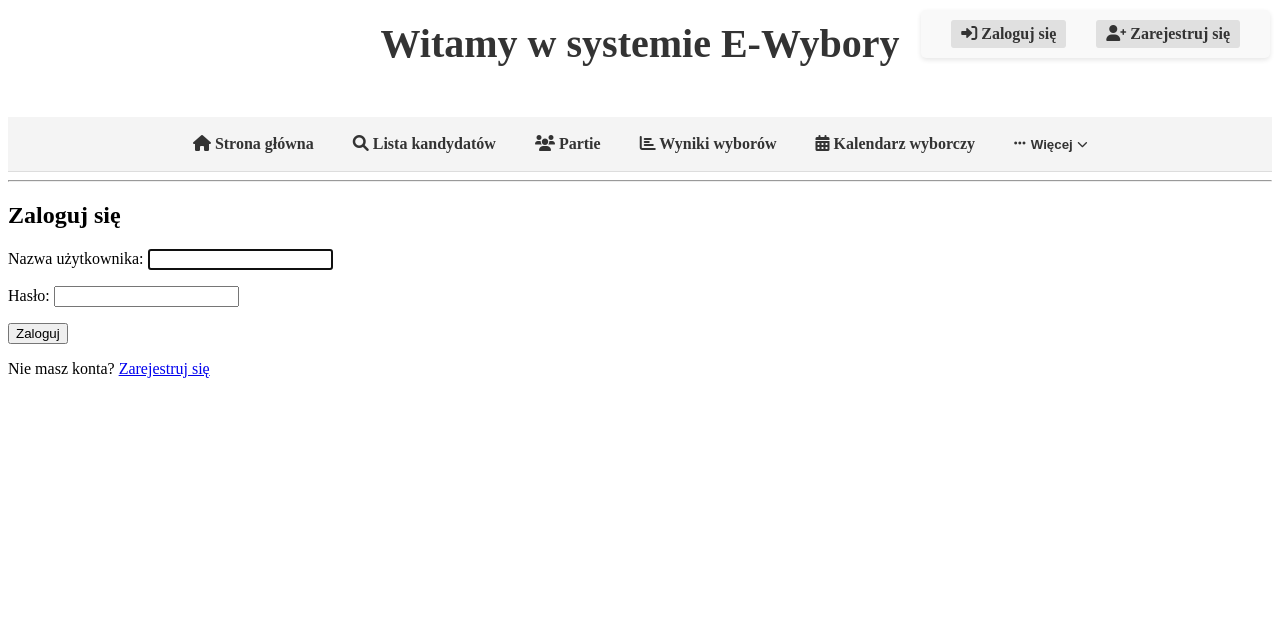
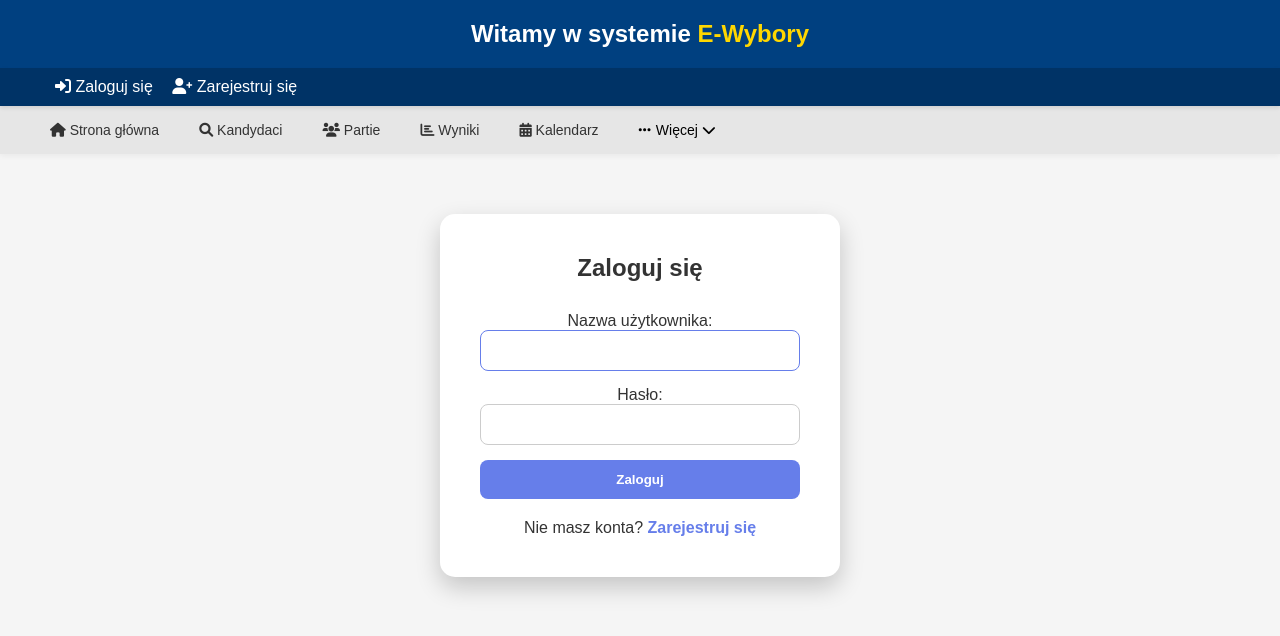
Before and after one commit to Nevvu/Skibidi-sigma, a Django app: page /login/ in a window 1280 px wide. Shown: the top 636 px of the page. Run offline with Django 5.2, Linux system fonts and the light colour scheme.

Commit message:
Stylowanie

```diff
--- a/myapp/myapp/settings.py
+++ b/myapp/myapp/settings.py
@@ -72,6 +72,11 @@ ROOT_URLCONF = "myapp.urls"
 
 
 import os
+
+STATIC_URL = '/static/'
+STATICFILES_DIRS = [
+    os.path.join(BASE_DIR, 'static'),
+]
 
 TEMPLATES = [
     {
--- a/myapp/wybory/forms.py
+++ b/myapp/wybory/forms.py
@@ -25,10 +25,11 @@ class CustomUserCreationForm(UserCreationForm):
 class VerificationForm(forms.ModelForm):
     class Meta:
         model = Voter
-        fields = ['name', 'last_name', 'pesel_num', 'address', 'phone_number']
+        fields = ['name', 'last_name', 'birth_date','pesel_num', 'address', 'phone_number']
         widgets = {
             'name': forms.TextInput(attrs={'placeholder': 'Imię i nazwisko'}),
             'last_name': forms.TextInput(attrs={'placeholder': 'Nazwisko'}),
+            'birth_date': forms.DateInput(attrs={'type': 'date'}),
             'pesel_num': forms.TextInput(attrs={'maxlength': 11, 'placeholder': 'PESEL'}),
             'address': forms.TextInput(attrs={'placeholder': 'Adres'}),
             'phone_number': forms.TextInput(attrs={'placeholder': 'Numer telefonu'}),
--- a/myapp/wybory/models.py
+++ b/myapp/wybory/models.py
@@ -61,6 +61,7 @@ class Voter(models.Model):
     eligible = models.BooleanField(default=False)
     address = models.CharField(max_length=255, blank=True, null=True)
     phone_number = models.CharField(max_length=15, blank=True, null=True)
+    birth_date = models.DateField(null=True, blank=True)
     verification_status = models.CharField(
         max_length=20,
         choices=[('pending', 'Oczekujące'), ('approved', 'Zatwierdzone'), ('rejected', 'Odrzucone')],
--- /dev/null
+++ b/myapp/wybory/static/css/login.css
@@ -0,0 +1,70 @@
+.login-page {
+    height: 100%;
+    display: flex;
+    justify-content: center;
+    align-items: center;
+    padding: 40px;
+}
+
+.login-wrapper {
+    background-color: white;
+    border-radius: 15px;
+    box-shadow: 0 10px 25px rgba(0, 0, 0, 0.2);
+    padding: 40px;
+    width: 100%;
+    max-width: 400px;
+    text-align: center;
+}
+
+.login-title {
+    margin-bottom: 30px;
+    color: #333;
+}
+
+.login-form {
+    display: flex;
+    flex-direction: column;
+    gap: 15px;
+}
+
+.login-form input[type="text"],
+.login-form input[type="password"] {
+    width: 100%;
+    padding: 12px;
+    border: 1px solid #ccc;
+    border-radius: 8px;
+}
+
+.login-form input:focus {
+    border-color: #667eea;
+    outline: none;
+}
+
+.login-button {
+    background-color: #667eea;
+    color: white;
+    padding: 12px;
+    border: none;
+    border-radius: 8px;
+    font-weight: bold;
+    cursor: pointer;
+    transition: background-color 0.3s ease;
+}
+
+.login-button:hover {
+    background-color: #5a67d8;
+}
+
+.login-register-text {
+    margin-top: 20px;
+}
+
+.login-link {
+    color: #667eea;
+    font-weight: bold;
+    text-decoration: none;
+}
+
+.login-link:hover {
+    text-decoration: underline;
+}
--- a/myapp/wybory/static/css/styles.css
+++ b/myapp/wybory/static/css/styles.css
@@ -1,210 +1,202 @@
 
-h1 {
-    text-align: center;
-    margin-top: 20px;
-    font-size: 2.5em;
+* {
+    box-sizing: border-box;
+    margin: 0;
+    padding: 0;
+}
+
+body.base-page {
+    font-family: sans-serif;
+    background-color: #f5f5f5;
     color: #333;
 }
 
-
-nav a {
-    margin-right: 10px;
+/* === Header === */
+.site-header {
+    background-color: #004080;
+    color: white;
+    padding: 20px;
+    text-align: center;
 }
 
+.site-title {
+    font-size: 24px;
+}
+
+.site-title .highlight {
+    color: #ffd700;
+}
+
+/* === Sticky Auth Nav === */
 .auth-nav {
-    position: fixed;
-    top: 10px;
-    right: 10px;
+    position: sticky;
+    top: 0;
+    z-index: 1000;
+    background-color: #003366;
     padding: 10px 20px;
-    background-color: #f9f9f9;
-    border-radius: 5px;
-    box-shadow: 0 2px 5px rgba(0, 0, 0, 0.1);
-    z-index: 1000;
+    color: white;
+    box-shadow: 0 2px 4px rgba(0,0,0,0.1);
 }
 
 .auth-container {
     display: flex;
+    justify-content: space-between;
     align-items: center;
-    gap: 10px;
+    max-width: 1200px;
+    margin: auto;
 }
 
-.auth-nav a, .auth-nav button:not(.dropbtn) {
+.welcome-text {
+    font-weight: bold;
+}
+
+/* === User Dropdown === */
+
+.user-dropdown {
+    position: relative;
+}
+
+.user-dropdown .dropbtn {
+    background: transparent;
+    color: white;
+    border: 1px solid rgba(255,255,255,0.3);
+    padding: 8px 12px;
+    border-radius: 6px;
+    cursor: pointer;
+    font-size: 14px;
+    display: flex;
+    align-items: center;
+    gap: 8px;
+}
+
+.user-dropdown .dropdown-content {
+    display: none;
+    position: absolute;
+    top: 120%;
+    right: 0;
+    background: white;
+    color: #333;
+    min-width: 220px;
+    border-radius: 6px;
+    box-shadow: 0 6px 16px rgba(0,0,0,0.15);
+    z-index: 1001;
+    padding: 10px 0;
+}
+
+.user-dropdown .dropdown-content a,
+.user-dropdown .dropdown-content button {
+    display: block;
+    padding: 10px 16px;
     text-decoration: none;
     color: #333;
-    font-weight: bold;
-    margin-left: 10px;
-    background-color: #e0e0e0;
-    border: none;
-    padding: 5px 10px;
-    border-radius: 3px;
-    cursor: pointer;
-    transition: background-color 0.2s ease;
-}
-
-.auth-nav button:hover, .auth-nav a:hover {
-    background-color: #d6d6d6;
-}
-
-
-.main-nav {
-    margin-top: 50px;
-    background-color: #f4f4f4;
-    padding: 10px;
-    border-bottom: 1px solid #ddd;
-    display: flex;
-    justify-content: center;
-}
-
-.nav-container {
-    display: flex;
-    align-items: center;
-    flex-wrap: wrap;
-    justify-content: center;
-    max-width: 1200px;
-    margin: 0 auto;
-}
-
-.main-nav .nav-container a {
-    margin-right: 15px;
-    text-decoration: none;
-    color: #333;
-    font-weight: bold;
-    padding: 8px 12px;
-    border-radius: 3px;
-    transition: color 0.2s ease, background-color 0.2s ease;
-}
-
-.main-nav .nav-container a:hover {
-    color: #007bff;
-    background-color: #e9e9e9;
-}
-
-
-.dropdown {
-    position: relative;
-    display: inline-block;
-}
-
-.dropbtn {
-    background-color: #f4f4f4;
-    color: #333;
-    font-weight: bold;
-    border: none;
-    cursor: pointer;
-    padding: 8px 12px;
-    border-radius: 3px;
-    display: flex;
-    align-items: center;
-    gap: 5px;
-    transition: color 0.2s ease, background-color 0.2s ease;
-}
-
-
-.auth-nav .dropbtn {
-    background-color: #4CAF50;
-    color: white;
-    padding: 6px 12px;
-    border-radius: 3px;
-}
-
-.auth-nav .dropbtn:hover {
-    background-color: #3e8e41;
-}
-
-.dropdown-content {
-    display: none;
-    position: absolute;
-    background-color: #ffffff;
-    min-width: 180px;
-    box-shadow: 0px 8px 16px rgba(0, 0, 0, 0.2);
-    z-index: 1;
-    border-radius: 4px;
-    overflow: hidden;
-}
-
-.auth-nav .dropdown-content {
-    right: 0;
-}
-
-.dropdown-content a {
-    color: #333;
-    padding: 10px 15px;
-    text-decoration: none;
-    display: block;
-    border-bottom: 1px solid #f1f1f1;
-    transition: background-color 0.2s ease;
-}
-
-.dropdown-content a:last-child {
-    border-bottom: none;
-}
-
-.dropdown-content a:hover {
-    background-color: #f1f1f1;
-}
-
-.dropdown:hover .dropdown-content {
-    display: block;
-}
-
-.dropdown:hover .dropbtn {
-    color: #007bff;
-}
-
-.auth-nav .dropdown:hover .dropbtn {
-    background-color: #3e8e41;
-    color: white;
-}
-
-
-.logout-btn {
     background: none;
     border: none;
     width: 100%;
     text-align: left;
-    padding: 10px 15px;
-    font-size: 1em;
-    color: #333;
+    font-size: 14px;
     cursor: pointer;
-    transition: background-color 0.2s ease;
 }
 
-.logout-btn:hover {
-    background-color: #f1f1f1;
+.user-dropdown .dropdown-content a:hover,
+.user-dropdown .dropdown-content button:hover {
+    background-color: #f0f0f0;
 }
 
-
-@media (max-width: 768px) {
-    .auth-nav {
-        top: 5px;
-        right: 5px;
-        padding: 5px 10px;
+.user-dropdown:hover .dropdown-content {
+    display: block;
 }
 
-    .auth-nav a, .auth-nav button:not(.dropbtn) {
-        font-size: 14px;
-        padding: 3px 8px;
+/* === Auth Links for guests === */
+.auth-links a {
+    margin-left: 15px;
+    color: white;
+    text-decoration: none;
+    font-weight: 500;
+}
+
+/* .auth-links a:hover {
+    text-decoration: underline;
+} */
+
+/* === Main Nav === */
+.main-nav {
+    position: sticky;
+    top: 55px;
+    z-index: 999;
+    background-color: #e6e6e6;
+    padding: 10px 20px;
+    box-shadow: 0 2px 6px rgba(0,0,0,0.05);
 }
 
 .nav-container {
-        flex-direction: column;
-        align-items: stretch;
+    max-width: 1200px;
+    margin: auto;
+    display: flex;
+    align-items: center;
+    gap: 20px;
+    flex-wrap: wrap;
 }
 
-    .main-nav .nav-container a,
-    .main-nav .dropdown {
-        margin: 5px 0;
-        text-align: center;
+.main-nav a {
+    text-decoration: none;
+    color: #333;
+    font-weight: 500;
+    font-size: 14px;
+    padding: 6px 10px;
+    border-radius: 4px;
 }
 
-    .dropdown-content {
-        width: 100%;
-        position: static;
-        box-shadow: none;
-        border: 1px solid #ddd;
+.main-nav a:hover {
+    background-color: #ddd;
 }
 
-    .auth-nav .dropdown-content {
+/* === Nav Dropdown === */
+.nav-dropdown {
+    position: relative;
+}
+
+.nav-dropdown .dropbtn {
+    background: transparent;
+    border: none;
+    font-size: 14px;
+    cursor: pointer;
+    display: flex;
+    align-items: center;
+    gap: 5px;
+    padding: 6px 10px;
+}
+
+.nav-dropdown .dropdown-content {
+    display: none;
     position: absolute;
+    top: 120%;
+    left: 0;
+    background-color: white;
+    min-width: 160px;
+    border-radius: 6px;
+    box-shadow: 0 6px 16px rgba(0,0,0,0.15);
+    z-index: 1001;
 }
+
+.nav-dropdown .dropdown-content a {
+    display: block;
+    padding: 10px 14px;
+    color: #333;
+    text-decoration: none;
+    font-size: 14px;
 }
+
+.nav-dropdown .dropdown-content a:hover {
+    background-color: #f0f0f0;
+}
+
+.nav-dropdown:hover .dropdown-content {
+    display: block;
+}
+
+/* === Main Content === */
+.site-content {
+    max-width: 1200px;
+    margin: auto;
+    padding: 20px;
+}
--- a/myapp/wybory/templates/wybory/base.html
+++ b/myapp/wybory/templates/wybory/base.html
@@ -1,6 +1,6 @@
 {% load static %}
 <!DOCTYPE html>
-<html>
+<html lang="pl">
 <head>
     <meta charset="UTF-8">
     <meta name="viewport" content="width=device-width, initial-scale=1.0">
@@ -8,38 +8,46 @@
     <link rel="stylesheet" href="{% static 'css/styles.css' %}">
     <link rel="stylesheet" href="https://cdnjs.cloudflare.com/ajax/libs/font-awesome/6.0.0/css/all.min.css">
 </head>
-<body>
-    <h1>Witamy w systemie E-Wybory</h1>
+<body class="base-page">
+
+    <header class="site-header">
+        <h1 class="site-title">Witamy w systemie <span class="highlight">E-Wybory</span></h1>
+    </header>
 
     <nav class="auth-nav">
         <div class="auth-container">
             {% if user.is_authenticated %}
-                <p>Witaj, {{ user.username }}!</p>
-                <div class="dropdown">
-                    <button class="dropbtn">
+                <p class="welcome-text">Witaj, {{ user.username }}!</p>
+                <div class="dropdown user-dropdown">
+
+                    <button class="dropbtn user">
                         <i class="fas fa-user-circle"></i> Moje konto
-                        <i class="fas fa-chevron-down" style="font-size: 0.8em;"></i>
+                        <i class="fas fa-chevron-down"></i>
                     </button>
-                    <div class="dropdown-content">
-                        <a href="{% url 'notifications' %}"> Powiadomienia ({{ unread_notifications_count }})</a>
+                    <div class="dropdown-content user">
+                        <a href="{% url 'notifications' %}">Powiadomienia ({{ unread_notifications_count }})</a>
                         <a href="{% url 'voter_panel' %}"><i class="fas fa-home"></i> Panel wyborcy</a>
                         <a href="{% url 'ballot' %}"><i class="fas fa-vote-yea"></i> Karta do głosowania</a>
                         <a href="{% url 'activity_history' %}"><i class="fas fa-history"></i> Historia aktywności</a>
                         <a href="{% url 'profile' %}"><i class="fas fa-user-edit"></i> Profil</a>
                         {% load custom_tags %}
-
                         {% if user|is_in_group:"Moderator" %}
-                            <a href="{% url 'verify_voters' %}"><i class="fas fa-user-edit"></i> Panel moderatora</a>
+                            <a href="{% url 'verify_voters' %}"><i class="fas fa-user-shield"></i> Panel moderatora</a>
                         {% endif %}
-                        <form method="post" action="{% url 'logout' %}" style="margin: 0;">
+                        <form method="post" action="{% url 'logout' %}">
                             {% csrf_token %}
-                            <button type="submit" class="logout-btn"><i class="fas fa-sign-out-alt"></i> Wyloguj się</button>
+                            <button type="submit" class="logout-btn">
+                                <i class="fas fa-sign-out-alt"></i> Wyloguj się
+                            </button>
                         </form>
                     </div>
                 </div>
+            </div>
             {% else %}
-                <a href="{% url 'login' %}"><i class="fas fa-sign-in-alt"></i> Zaloguj się</a>
-                <a href="{% url 'signup' %}"><i class="fas fa-user-plus"></i> Zarejestruj się</a>
+                <div class="auth-links">
+                    <a href="{% url 'login' %}"><i class="fas fa-sign-in-alt"></i> Zaloguj się</a>
+                    <a href="{% url 'signup' %}"><i class="fas fa-user-plus"></i> Zarejestruj się</a>
+                </div>
             {% endif %}
         </div>
     </nav>
@@ -47,26 +55,29 @@
     <nav class="main-nav">
         <div class="nav-container">
             <a href="{% url 'home' %}"><i class="fas fa-home"></i> Strona główna</a>
-            <a href="{% url 'candidate_search' %}"><i class="fas fa-search"></i> Lista kandydatów</a>
+            <a href="{% url 'candidate_search' %}"><i class="fas fa-search"></i> Kandydaci</a>
             <a href="{% url 'parties' %}"><i class="fas fa-users"></i> Partie</a>
-            <a href="{% url 'results' %}"><i class="fas fa-chart-bar"></i> Wyniki wyborów</a>
-            <a href="{% url 'election_calendar' %}"><i class="fas fa-calendar-alt"></i> Kalendarz wyborczy</a>
-            <div class="dropdown">
-                <button class="dropbtn">
+            <a href="{% url 'results' %}"><i class="fas fa-chart-bar"></i> Wyniki</a>
+            <a href="{% url 'election_calendar' %}"><i class="fas fa-calendar-alt"></i> Kalendarz</a>
+            <div class="dropdown nav-dropdown">
+
+                <button class="dropbtn nav">
                     <i class="fas fa-ellipsis-h"></i> Więcej
-                    <i class="fas fa-chevron-down" style="font-size: 0.8em;"></i>
+                    <i class="fas fa-chevron-down"></i>
                 </button>
-                <div class="dropdown-content">
+                <div class="dropdown-content nav">
                     <a href="{% url 'faq' %}"><i class="fas fa-question-circle"></i> FAQ</a>
                     <a href="{% url 'contact' %}"><i class="fas fa-envelope"></i> Kontakt</a>
                 </div>
             </div>
         </div>
+        </div>
     </nav>
 
-    <hr>
+    <main class="site-content">
+        {% block content %}
+        {% endblock %}
+    </main>
 
-    {% block content %}
-    {% endblock %}
 </body>
 </html>
--- a/myapp/wybory/templates/wybory/public/login.html
+++ b/myapp/wybory/templates/wybory/public/login.html
@@ -1,13 +1,23 @@
 {% extends 'wybory/base.html' %}
+
+{% load static %}
 
 {% block title %}Logowanie - E-Wybory{% endblock %}
 
 {% block content %}
-<h2>Zaloguj się</h2>
-<form method="post">
-    {% csrf_token %}
-    {{ form.as_p }}
-    <button type="submit">Zaloguj</button>
-</form>
-<p>Nie masz konta? <a href="{% url 'signup' %}">Zarejestruj się</a></p>
+<link rel="stylesheet" href="{% static 'css/login.css' %}">
+
+<div class="login-page">
+    <div class="login-wrapper">
+        <h2 class="login-title">Zaloguj się</h2>
+        <form method="post" class="login-form">
+            {% csrf_token %}
+            {{ form.as_p }}
+            <button type="submit" class="login-button">Zaloguj</button>
+        </form>
+        <p class="login-register-text">
+            Nie masz konta? <a href="{% url 'signup' %}" class="login-link">Zarejestruj się</a>
+        </p>
+    </div>
+</div>
 {% endblock %}
```
Also changed, not shown: myapp/wybory/static/css/home.css (added, +66 -0 lines), myapp/wybory/templates/wybory/public/home.html (+9 -3 lines), myapp/wybory/migrations/0020_voter_birth_date.py (added), 1 other file. Lines whose indentation alone changed are shown as unchanged.
